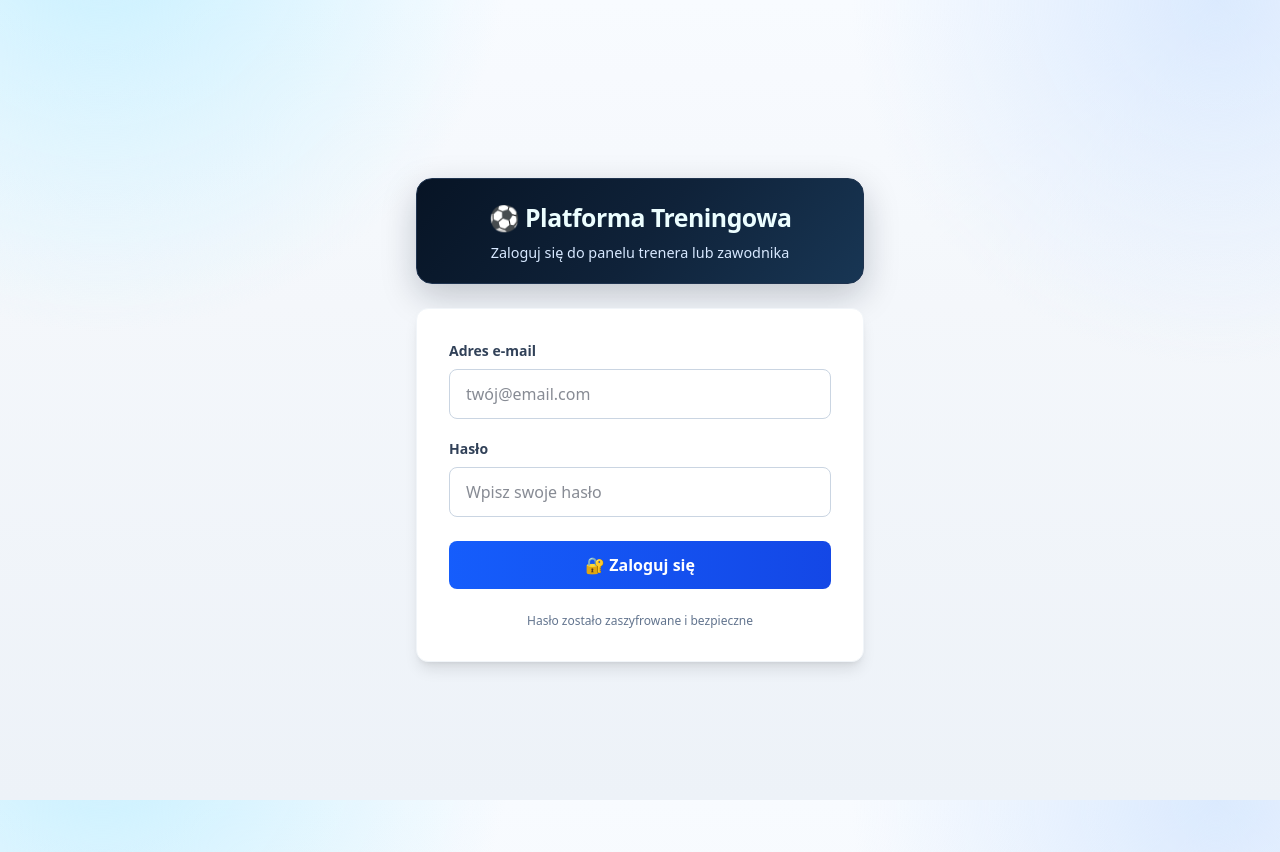
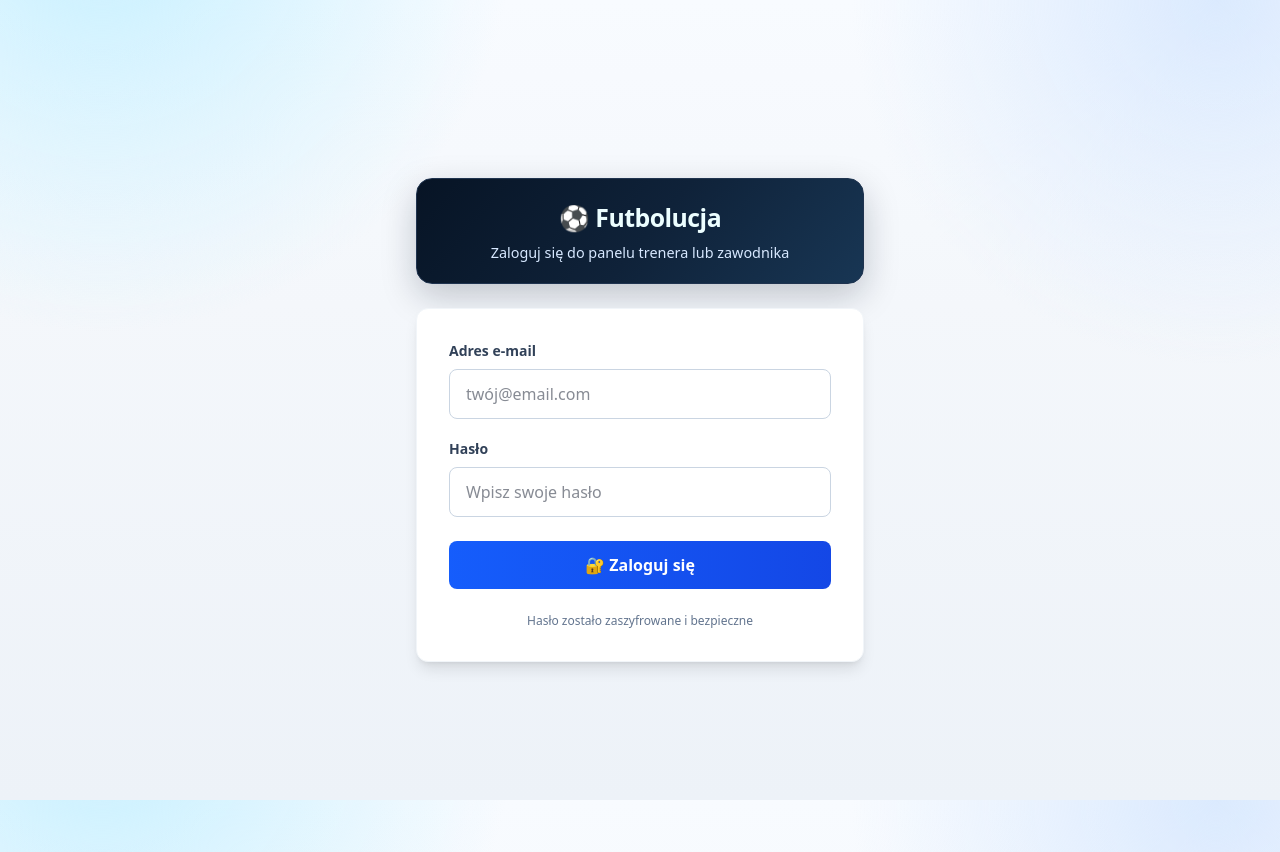
Before and after one commit to MaciejKasperczyk-ux/football-training-app, a Next.js app: page /login in a window 1280 px wide. Built offline with nearby package versions, Linux system fonts and the light colour scheme; no server answers.

Commit message:
chore: rename platform to Futbolucja

```diff
--- a/src/app/login/page.tsx
+++ b/src/app/login/page.tsx
@@ -30,7 +30,7 @@ export default function LoginPage() {
       <div className="w-full max-w-md">
         {/* Header Card */}
         <div className="hero-card mb-6">
-          <h1 className="page-title text-center">⚽ Platforma Treningowa</h1>
+          <h1 className="page-title text-center">⚽ Futbolucja</h1>
           <p className="page-subtitle text-center mt-2">Zaloguj się do panelu trenera lub zawodnika</p>
         </div>
 
```
